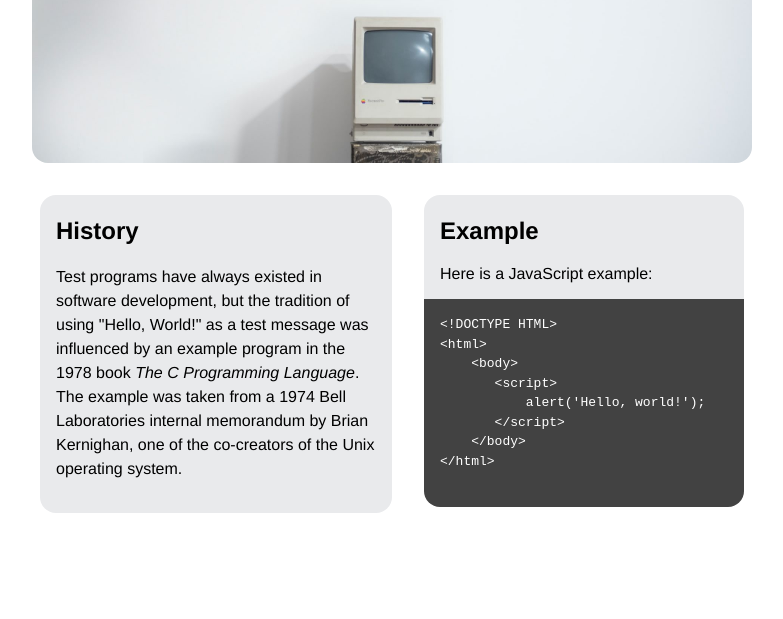
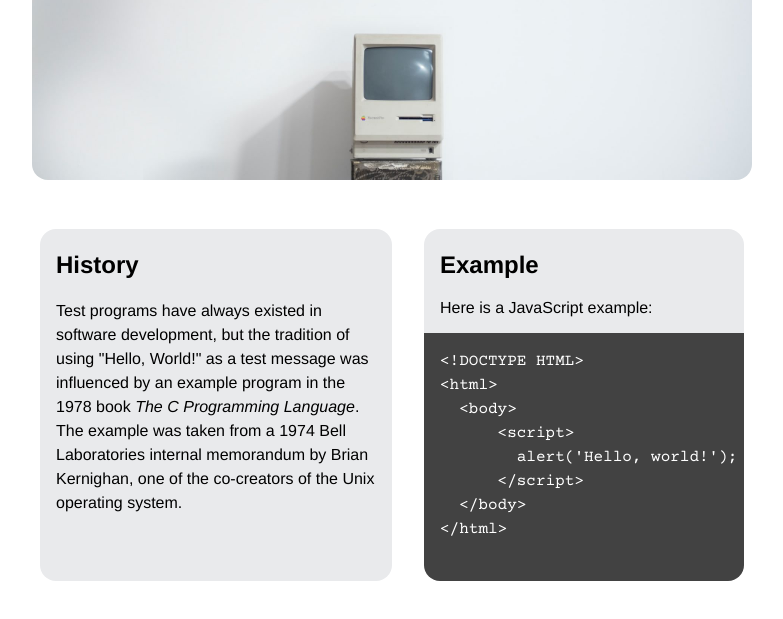
Before and after one commit to zschultz00/hello-449, a plain HTML site: page index.html in a window 1280 px wide. Shown: the part 131-750 px from the top of the page, without its empty margins (248-1031 px from the left). Drawn offline with nearby package versions, Linux system fonts and the light colour scheme.

Commit message:
font things

```diff
--- a/index.html
+++ b/index.html
@@ -6,6 +6,9 @@
     <meta http-equiv="X-UA-Compatible" content="IE=edge">
     <meta name="viewport" content="width=device-width, initial-scale=1.0">
     <link rel="stylesheet" href="screen.css">
+    <link rel="preconnect" href="https://fonts.googleapis.com">
+<link rel="preconnect" href="https://fonts.gstatic.com" crossorigin>
+<link href="https://fonts.googleapis.com/css2?family=Courier+Prime&display=swap" rel="stylesheet">
     <title>Hello MI 449</title>
 </head>
 
@@ -36,11 +39,11 @@
                     <pre class="lh">
 &lt;!DOCTYPE HTML&gt;
 &lt;html&gt;
-    &lt;body&gt;
-       &lt;script&gt;
-           alert('Hello, world!');
-       &lt;/script&gt;
-    &lt;/body&gt;
+  &lt;body&gt;
+      &lt;script&gt;
+        alert('Hello, world!');
+      &lt;/script&gt;
+  &lt;/body&gt;
 &lt;/html&gt;
                 </pre>
                 </div>
--- a/screen.css
+++ b/screen.css
@@ -50,6 +50,7 @@ h2{
     margin-left: 1em;
     margin-right: 1em;
     margin-top: 0em;
+    margin-bottom: 0em;
     background-color: #E9EAEC;
     padding: 1em;
     border-radius: 1em;
@@ -60,6 +61,7 @@ h2{
     margin-left: 1em;
     margin-right: 1em;
     margin-top: 0em;
+    margin-bottom: 0em;
 
 }
 
@@ -83,6 +85,7 @@ h2{
 
 pre {
     margin: 0;
+    font-family: 'Courier Prime', monospace;
 }
 
 .lh {
```
